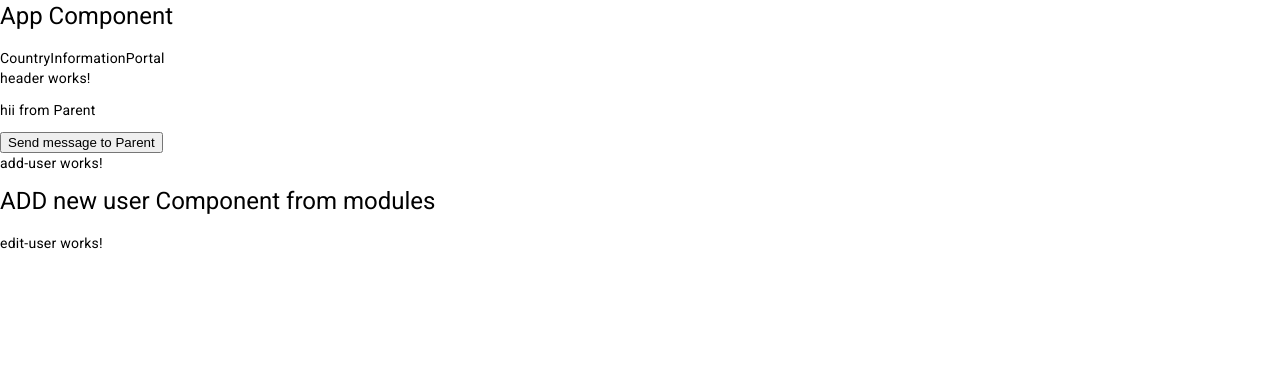
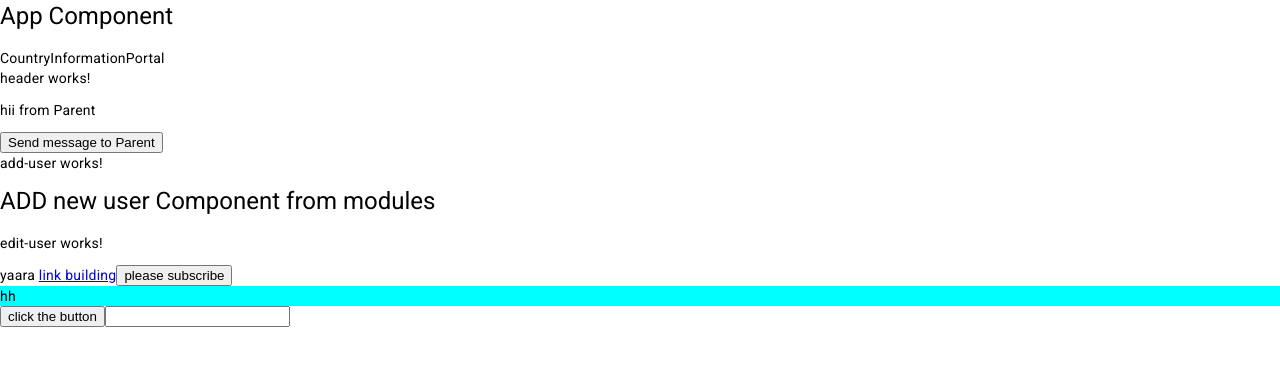
Before and after one commit to yaaraSe/yaaraSegev-Country-Information-Portal, an Angular app in the folder CountryInformationPortal/client/: page /admin in a window 1280 px wide. Shown: the top 366 px of the page. Built offline with nearby package versions, Linux system fonts and the light colour scheme.

Commit message:
add inputs+div

```diff
--- a/CountryInformationPortal/client/src/app/admin/add-user/add-user.component.html
+++ b/CountryInformationPortal/client/src/app/admin/add-user/add-user.component.html
@@ -1 +1,4 @@
 <p>add-user works!</p>
+
+<!-- <a href="#">link</a>
+<div onmouseover=""></div> -->
--- a/CountryInformationPortal/client/src/app/admin/edit-user/edit-user.component.html
+++ b/CountryInformationPortal/client/src/app/admin/edit-user/edit-user.component.html
@@ -1 +1,12 @@
 <p>edit-user works!</p>
+{{ adminName }}
+<a [href]="url">link building</a>
+<button [disabled]="disabled">please subscribe</button>
+
+<div [class]="className">hh</div>
+<button (click)="buttonClicked()">click the button</button>
+<input type="text" (keyup)="captureValue($event)" />
+
+<!-- <div (mouseover)="onMouseover($event)" (mouseout)="onMouseout($event)">
+  this multiple events
+</div> -->
--- a/CountryInformationPortal/client/src/app/admin/edit-user/edit-user.component.scss
+++ b/CountryInformationPortal/client/src/app/admin/edit-user/edit-user.component.scss
@@ -0,0 +1,6 @@
+.c1 {
+  background-color: aqua;
+}
+.c2 {
+  background-color: blueviolet;
+}
--- a/CountryInformationPortal/client/src/app/admin/edit-user/edit-user.component.ts
+++ b/CountryInformationPortal/client/src/app/admin/edit-user/edit-user.component.ts
@@ -3,8 +3,25 @@ import { Component } from '@angular/core';
 @Component({
   selector: 'app-edit-user',
   templateUrl: './edit-user.component.html',
-  styleUrl: './edit-user.component.scss'
+  styleUrl: './edit-user.component.scss',
 })
 export class EditUserComponent {
-
+  adminName: string = 'yaara';
+  url: string =
+    'https://translate.google.co.il/?hl=iw&sl=en&tl=iw&op=translate';
+  disabled: boolean = false;
+  className: string = 'c1';
+  buttonClicked() {
+    this.className = this.className === 'c1' ? 'c2' : 'c1';
+    console.log('button clicked');
+  }
+  captureValue(event: KeyboardEvent) {
+    console.log(event.key);
+  }
+  onMouseover(event: KeyboardEvent) {
+    console.log(event.key);
+  }
+  onMouseout(event: KeyboardEvent) {
+    console.log(event.key);
+  }
 }
```
